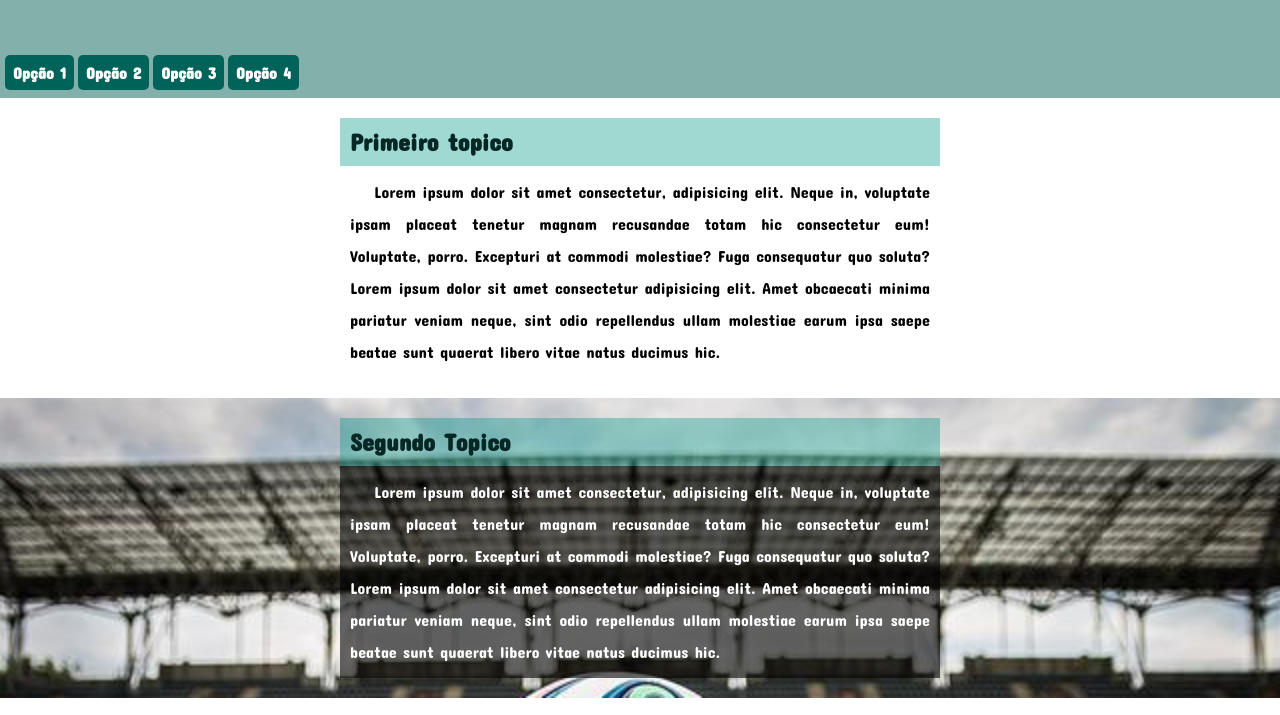
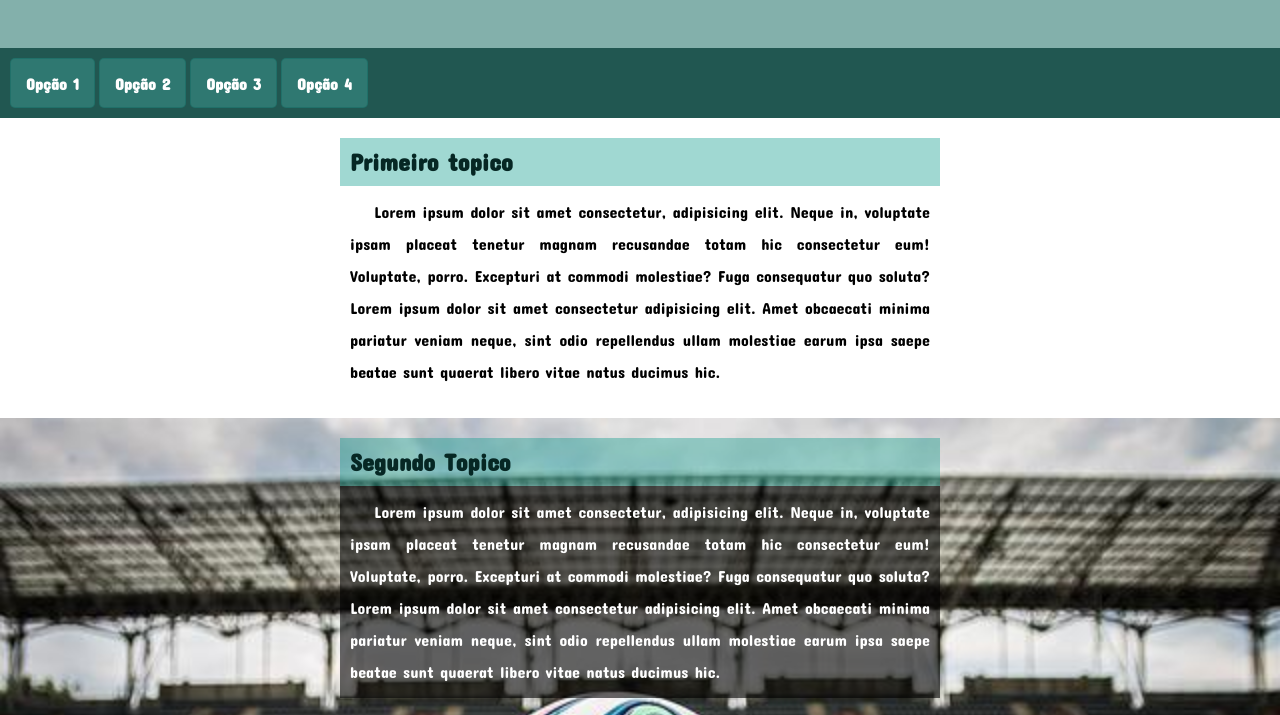
Before and after one commit to eliamiguel/Site_Esporte_Resposivo, a plain HTML site: page index.html in a window 1280 px wide. Shown: the part 118-833 px from the top of the page. Drawn offline with nearby package versions, Linux system fonts and the light colour scheme.

Commit message:
atualização

```diff
--- a/estilos/media-query.css
+++ b/estilos/media-query.css
@@ -13,6 +13,18 @@
     width: 70vw;
     margin: auto;
   }
+  span#burguer{
+   display: none;
+
+  }
+  menu{display: block;}
+  menu ul li{
+    display: inline-block;
+    background-color:  #388981ac ;
+  }
+  li{
+    padding: 15px;
+  }
 }
 @media screen and (min-width:992px){
   .container{
@@ -21,5 +33,18 @@
 
     margin:auto;
   }
+  span#burguer{
+    display: none;
+  }
+menu {
+    display: block;
+  }
+menu ul li{
+    display: inline-block;
+    background-color:   #388981ac ;
+  }
+  li{
+    padding: 15px;
+  }
 
 }
--- a/estilos/style.css
+++ b/estilos/style.css
@@ -3,16 +3,23 @@
   margin: 0px;
   padding: 0px;
   box-sizing: border-box;
+
   /*font-family: 'Sriracha', cursive;
   font-family: Verdana, Geneva, Tahoma, sans-serif;
   */
 
 }
+::-webkit-scrollbar{
+  width: 0px;
+  height: px;
+}
 html,body{
   width: 100vw;
   height: 100vh;
+
 }
 header{
+
   background-color: #196d6489;
   padding-top: 50px;
 
@@ -20,29 +27,68 @@ header{
 header h1{
   font-family: 'Concert One', cursive;
   color: #062724;
-  font-size: 3.5em;
+  font-size:3.5em;
   font-weight: bolder;
   text-align: center;
   padding-bottom: 50px;
+}
+
+.men{
+  /*display:grid;
+  justify-content: flex-end;
+*/
+}
+
+
+menu {display: none;
+  background-color: #0b433dcf;
+  padding: 10px;
 
 }
-nav{
-  padding: 15px 5px;
+span#burguer{
+  font-size:1.5em ;
 
 }
-header nav a {
-  font-family: 'Concert One', cursive;
-  background-color: #00635A;
+menu ul{
+  list-style-type: none;
+}
+li{
+  display:block;
+  padding-top: 10px;
+  padding-bottom: 10px;
+  height: 50px;
+  border:  1px solid #196d64a2 ;
+
   border-radius: 5px;
+}
+li:hover{
+  background-color: #009688;
+  border-radius: 5px;
+}
+
+menu a{
+  display: block;
+  text-align: center;
   color: white;
   text-decoration: none;
   font-weight: bold;
-  padding: 8px;
+  font-family:'Concert One', cursive;
 }
-nav a:hover{
+
+span{
+  color: white;
+  background-color:#05443e5f ;
+  width: 100vw;
+
+  padding-top: 10px;
+  padding-bottom: 10px;
+  text-align:center;
+  cursor: pointer;
+}
+span:hover{
   background-color: #009688;
-  border-radius: 5px;
 }
+
 .container{
   font-family: 'Concert One', cursive;
   width: 90vw;
@@ -51,6 +97,7 @@ nav a:hover{
   padding: 20px;
   transform: width .3s, height .3s;
   transition-timing-function: ease;
+
 }
 
 .container h2{
@@ -102,5 +149,5 @@ footer p{
 footer a{
   text-decoration: none;
   color: #062724;
-  ;
+
 }
--- a/index.html
+++ b/index.html
@@ -10,16 +10,22 @@
   <link rel="preconnect" href="https://fonts.googleapis.com">
   <link rel="preconnect" href="https://fonts.gstatic.com" crossorigin>
   <link href="https://fonts.googleapis.com/css2?family=Concert+One&display=swap" rel="stylesheet">
+  <link rel="stylesheet" href="https://fonts.googleapis.com/css2?family=Material+Symbols+Outlined:opsz,wght,FILL,GRAD@20..48,100..700,0..1,-50..200" />
 </head>
-<body>
+<body onresize="mudouTamanho()">
   <header>
-    <h1>Meu site de Esportes</h1>
-    <nav>
-        <a href="#">Opção 1</a></li>
-        <a href="#">Opção 2</a></li>
-        <a href="#">Opção 3</a></li>
-        <a href="#">Opção 4</a></li>
-    </nav>
+      <h1>Meu site de Esportes</h1>
+        <span id="burguer" class="material-symbols-outlined" onclick="clickMenu()">
+          menu</span>
+    <menu id="menu">
+          <ul>
+            <li><a href="#">Opção 1</a></li>
+            <li><a href="#">Opção 2</a></li>
+            <li><a href="#">Opção 3</a></li>
+            <li><a href="#">Opção 4</a></li>
+          </ul>
+        </div>
+      </menu>
   </header>
     <section id="normal">
       <div class="container">
@@ -27,7 +33,7 @@
         <p>Lorem ipsum dolor sit amet consectetur, adipisicing elit. Neque in, voluptate ipsam placeat tenetur magnam recusandae totam hic consectetur eum! Voluptate, porro. Excepturi at commodi molestiae? Fuga consequatur quo soluta?Lorem ipsum dolor sit amet consectetur adipisicing elit. Amet obcaecati minima pariatur veniam neque, sint odio repellendus ullam molestiae earum ipsa saepe beatae sunt quaerat libero vitae natus ducimus hic.</p>
       </div>
     </section>
-    <section class="imagem1" id="imagem1" >
+    <section class="imagem1"  >
       <div class="container">
         <h2>Segundo Topico</h2>
         <p>Lorem ipsum dolor sit amet consectetur, adipisicing elit. Neque in, voluptate ipsam placeat tenetur magnam recusandae totam hic consectetur eum! Voluptate, porro. Excepturi at commodi molestiae? Fuga consequatur quo soluta?Lorem ipsum dolor sit amet consectetur adipisicing elit. Amet obcaecati minima pariatur veniam neque, sint odio repellendus ullam molestiae earum ipsa saepe beatae sunt quaerat libero vitae natus ducimus hic.</p>
@@ -55,8 +61,23 @@
       <div class="container">
         <p> &copy;Site Criado por <a href="https://www.facebook.com/eliaspereiramiguel.elias" target="_blank">Elias Perreira Miguel</a></p>
       </div>
+  </footer>
+  <script>
+   /* function mudouTamanho(){
+      if(window.innerWidth>=768){
+        menu.style.display='none'
+      } else{
+        menu.stype.display='block'
+      }
+    }*/
+    function clickMenu(){
+      if(menu.style.display =='block'){
+        menu.style.display= 'none'
+      } else{
+        menu.style.display = 'block'
+      }
+    }
+  </script>
 
-
-  </footer>
 </body>
 </html>
```
